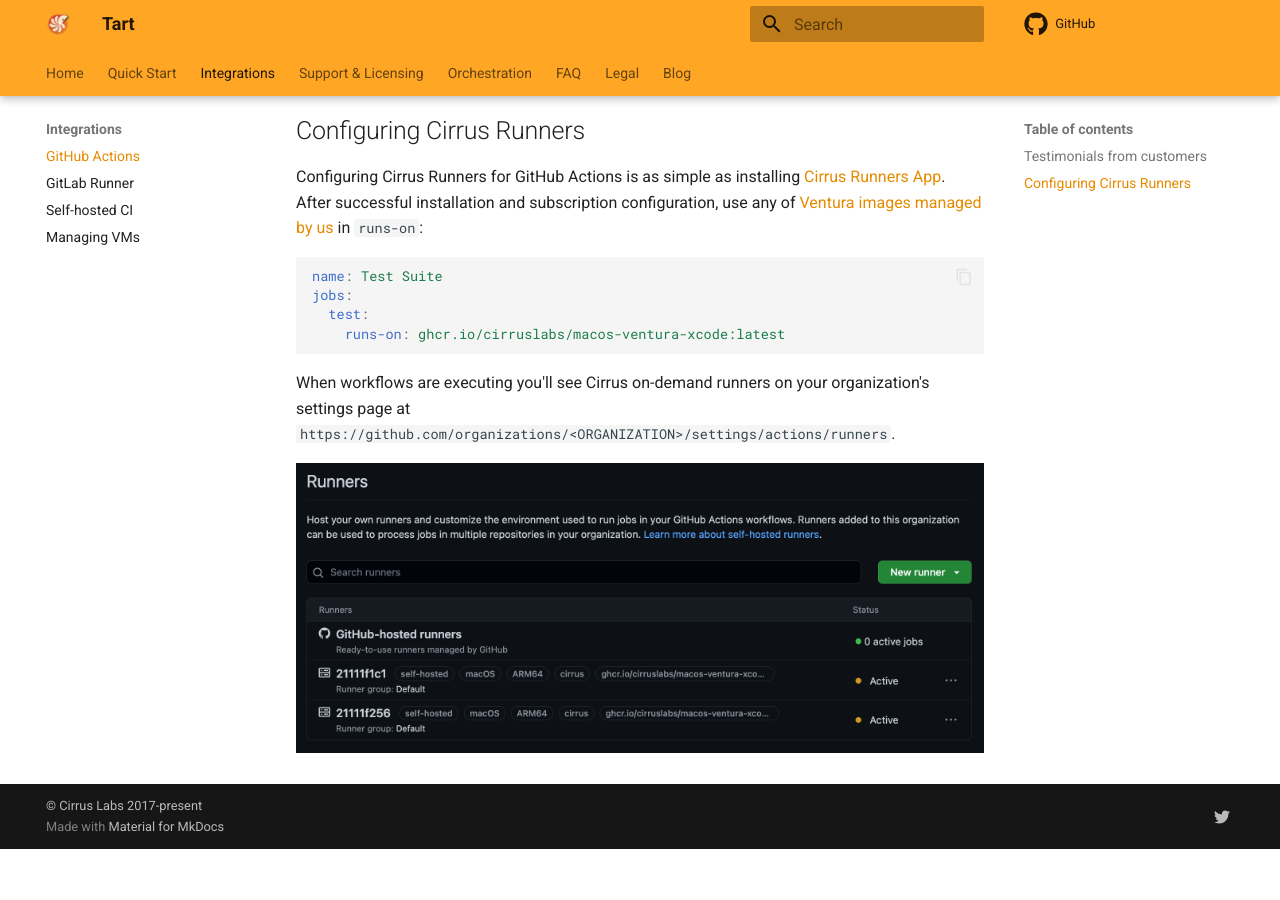
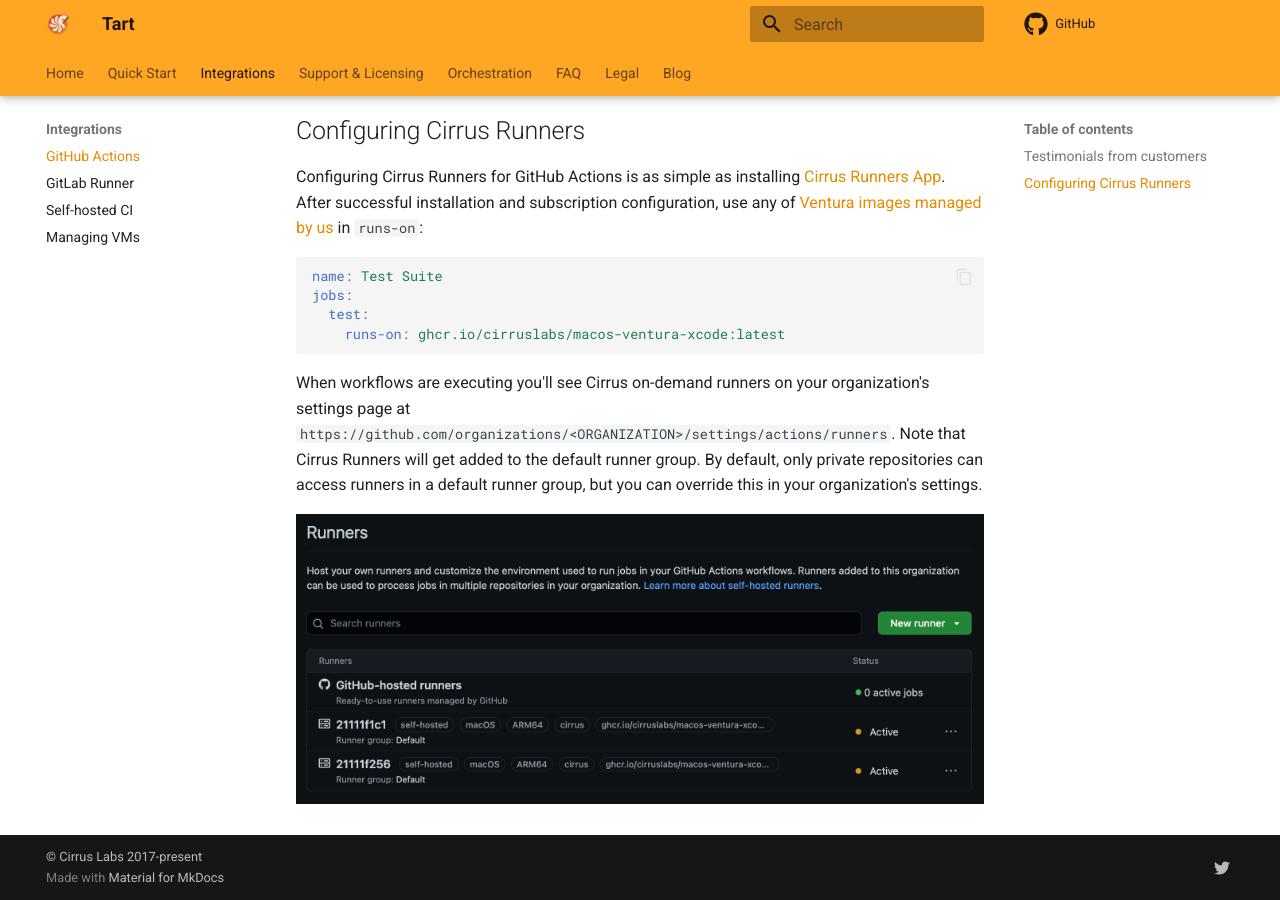
Before and after one commit to cirruslabs/tart, an MkDocs documentation site: the page built from docs/integrations/github-actions.md, in a window 1280 px wide and 900 px high, scrolled down 535 px. Built offline with MkDocs 1.6.1 and Material for MkDocs 9.7.7, drawn with Linux system fonts in a browser that asks for light colours; plug-ins that fetch from the network failed and are left out; comment, search, counter and statistics services are not loaded; before the commit the page ends 1384 px from its top, so only the background shows below that.

Commit message:
[skip ci] Clarify default runner group assigment

````diff
--- a/docs/integrations/github-actions.md
+++ b/docs/integrations/github-actions.md
@@ -28,5 +28,6 @@
 ```
 
 When workflows are executing you'll see Cirrus on-demand runners on your organization's settings page at `https://github.com/organizations/<ORGANIZATION>/settings/actions/runners`.
+Note that Cirrus Runners will get added to the default runner group. By default, only private repositories can access runners in a default runner group, but you can override this in your organization's settings.
 
 ![](/assets/images/TartGHARunners.png)
````
